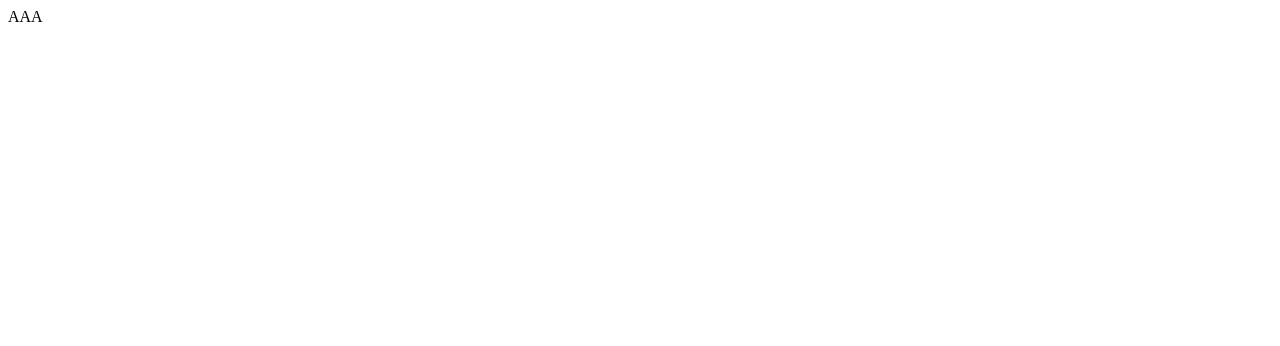
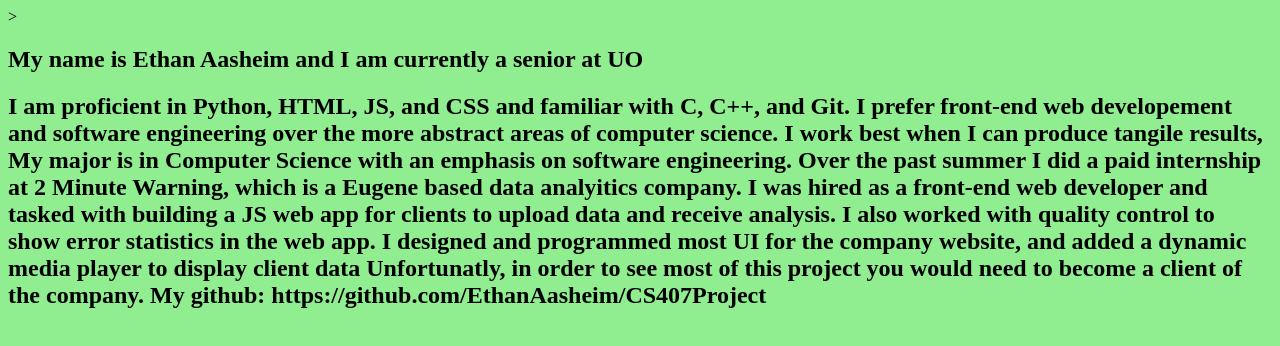
Before and after one commit to EthanAasheim/CS407Project, a plain HTML site: page index.html in a window 1280 px wide. Drawn offline with Linux system fonts and the light colour scheme.

Commit message:
Added some info about me for potential employers

```diff
--- a/index.html
+++ b/index.html
@@ -1 +1,19 @@
-AAA
+<!DOCTYPE html>
+<html>
+<body style="background-color: LightGreen;">>
+<h2>My name is Ethan Aasheim and I am currently a senior at UO<h2>
+
+I am proficient in Python, HTML, JS, and CSS and familiar with C, C++, and Git.
+
+I prefer front-end web developement and software engineering over the more abstract areas of computer science. I work best when I can produce tangile results,
+
+My major is in Computer Science with an emphasis on software engineering.
+
+Over the past summer I did a paid internship at 2 Minute Warning, which is a Eugene based data analyitics company. I was hired as a front-end web developer and tasked with building a JS web app for clients to upload data and receive analysis.
+I also worked with quality control to show error statistics in the web app. I designed and programmed most UI for the company website, and added a dynamic media player to display client data Unfortunatly, in order to see most of this project you would need to become a client of the company.
+
+
+My github: https://github.com/EthanAasheim/CS407Project
+
+</body>
+</html>
```
